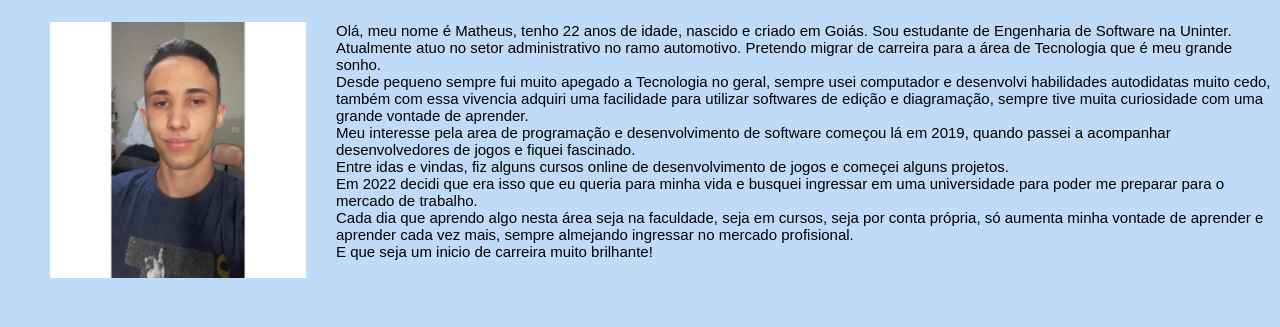
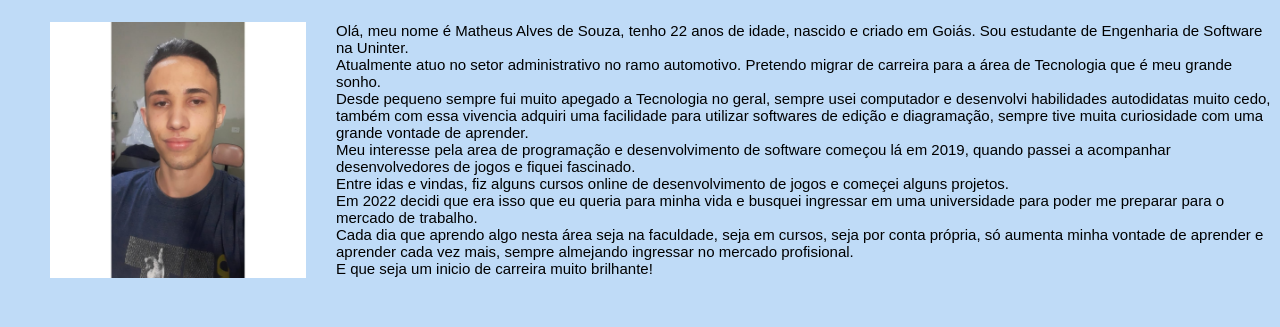
Before and after one commit to mathyi/atividade_pratica_web, a plain HTML site: page index.html in a window 1280 px wide. Shown: the part 276-603 px from the top of the page. Drawn offline with Linux system fonts and the light colour scheme.

Commit message:
Update index.html

```diff
--- a/index.html
+++ b/index.html
@@ -1,7 +1,7 @@
 <!DOCTYPE html>
 <html>
   <head>
-    <title>Minha Landing Page</title>
+    <title>Portifólio pessoal Matheus</title>
     <link rel="stylesheet" href="estilo.css" />
   </head>
   <body>
@@ -27,8 +27,9 @@
           <img src="images/perfil.jpg" alt="foto de perfil" id="img01" />
           <div class="paragraph-container">
             <p>
-              Olá, meu nome é Matheus, tenho 22 anos de idade, nascido e criado
-              em Goiás. Sou estudante de Engenharia de Software na Uninter.
+              Olá, meu nome é Matheus Alves de Souza, tenho 22 anos de idade,
+              nascido e criado em Goiás. Sou estudante de Engenharia de Software
+              na Uninter.
               <br />
               Atualmente atuo no setor administrativo no ramo automotivo.
               Pretendo migrar de carreira para a área de Tecnologia que é meu
```
